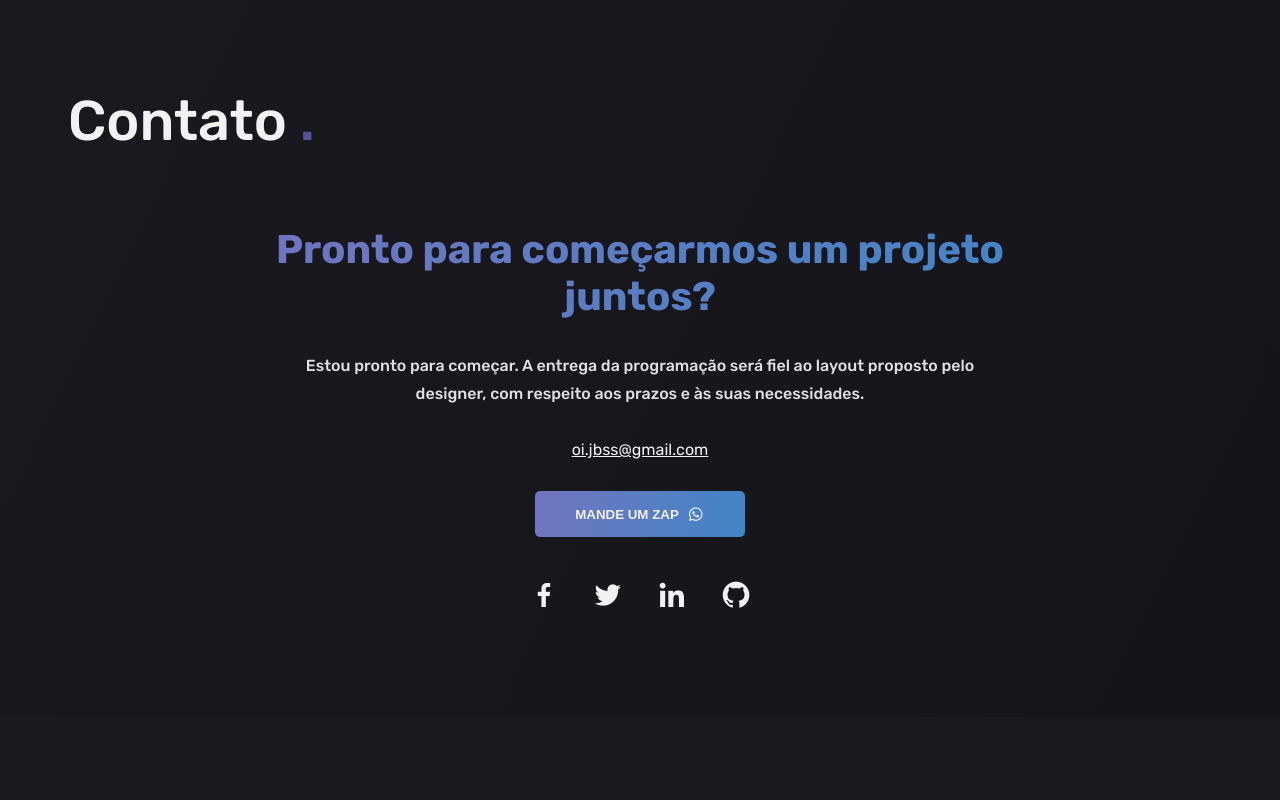
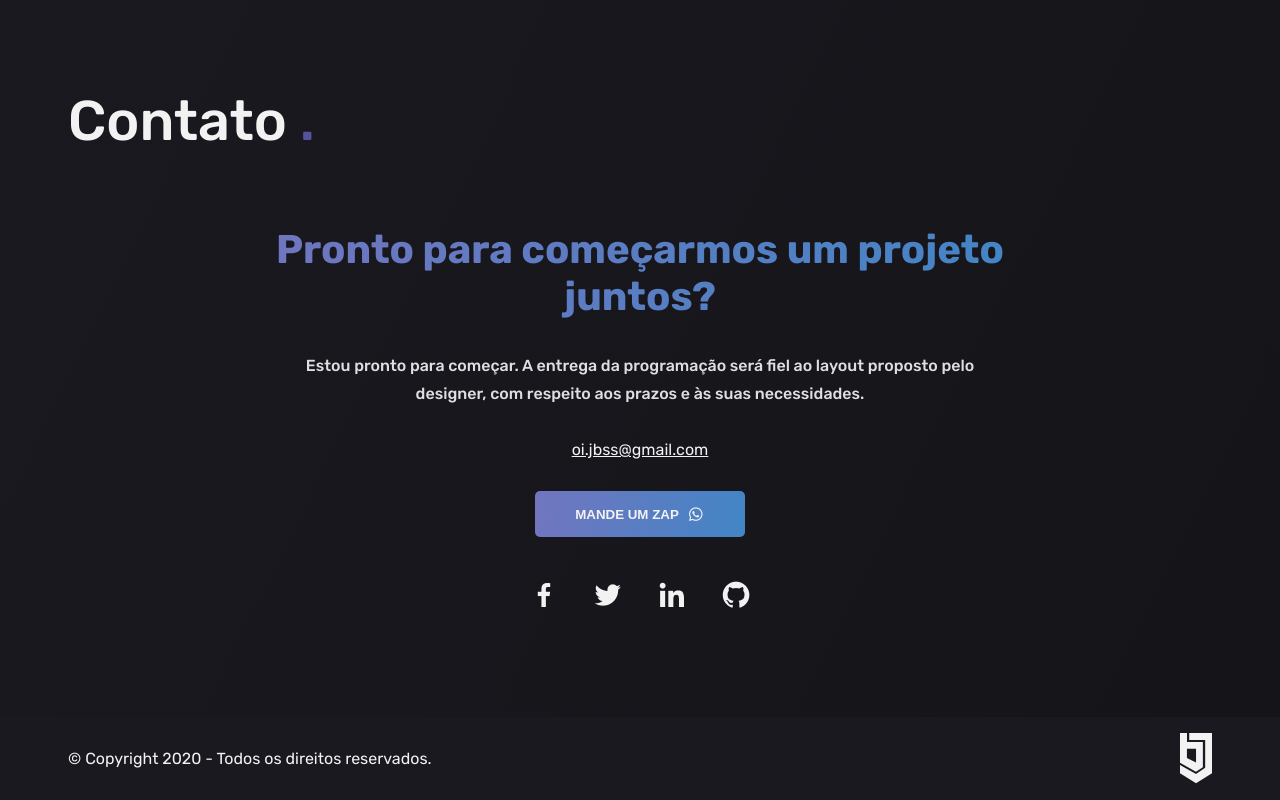
Before and after one commit to jacksonbrunoss/jackson-portfolio, a Vue app: page / in a window 1280 px wide. Shown: the part 1532-2332 px from the top of the page. Before the commit the page ends 2249 px from the top, so only its background shows below. Built offline with nearby package versions, Linux system fonts and the light colour scheme.

Commit message:
Component Footer

```diff
--- a/src/App.vue
+++ b/src/App.vue
@@ -4,6 +4,7 @@
     <Header />
     <About />
     <Contact />
+    <Footer />
   </div>
 </template>
 
@@ -12,13 +13,15 @@ import Navbar from "@/components/Header/Navbar";
 import Header from "@/components/Header/Header";
 import About from "@/components/About/About";
 import Contact from "@/components/Contact/Contact";
+import Footer from "@/components/Footer/Footer";
 export default {
   name: "App",
   components: {
     Navbar,
     Header,
     About,
-    Contact
+    Contact,
+    Footer
   }
 };
 </script>
--- /dev/null
+++ b/src/components/Footer/Footer.vue
@@ -0,0 +1,47 @@
+<template>
+  <footer class="footer">
+    <div class="container">
+      <div class="content">
+        <p>&#169; Copyright {{ano}} - Todos os direitos reservados.</p>
+        <Brand />
+      </div>
+    </div>
+  </footer>
+</template>
+
+<script>
+import Brand from "@/components/Global/Brand";
+export default {
+  name: "Footer",
+  components: {
+    Brand
+  },
+  data() {
+    return {
+      ano: ""
+    };
+  },
+  methods: {
+    Year() {
+      const year = new Date().getFullYear();
+      this.ano = year;
+    }
+  },
+  created() {
+    this.Year();
+  }
+};
+</script>
+
+<style lang="scss" scoped>
+.footer {
+  width: 100%;
+  padding: 16px 15px;
+}
+.content {
+  width: 100%;
+  display: flex;
+  justify-content: space-between;
+  align-items: center;
+}
+</style>
--- /dev/null
+++ b/src/components/Global/Brand.vue
@@ -0,0 +1,14 @@
+<template>
+  <div class="brand">
+    <img src="../../assets/logo.svg" alt="Jackson Bruno" />
+  </div>
+</template>
+
+<script>
+export default {
+  name: "Brand"
+};
+</script>
+
+<style>
+</style>
--- a/src/components/Header/Navbar.vue
+++ b/src/components/Header/Navbar.vue
@@ -2,20 +2,26 @@
   <nav class="navigation">
     <div class="container">
       <div class="content">
-        <div class="brand">
-          <img src="../../assets/logo.svg" alt="Jackson Bruno" />
-        </div>
+        <Brand />
         <div class="menu">
           <ul>
-            <li><a href="#">quem sou</a></li>
-            <li><a href="#">portfólio</a></li>
-            <li><a href="#">contato</a></li>
+            <li>
+              <a href="#">quem sou</a>
+            </li>
+            <li>
+              <a href="#">portfólio</a>
+            </li>
+            <li>
+              <a href="#">contato</a>
+            </li>
             <div class="separetion">
               <div></div>
               <div></div>
               <div></div>
             </div>
-            <li><a href="#">peça um orçamento</a></li>
+            <li>
+              <a href="#">peça um orçamento</a>
+            </li>
           </ul>
         </div>
       </div>
@@ -24,8 +30,12 @@
 </template>
 
 <script>
+import Brand from "@/components/Global/Brand";
 export default {
-  name: "Navbar"
+  name: "Navbar",
+  components: {
+    Brand
+  }
 };
 </script>
 
```
